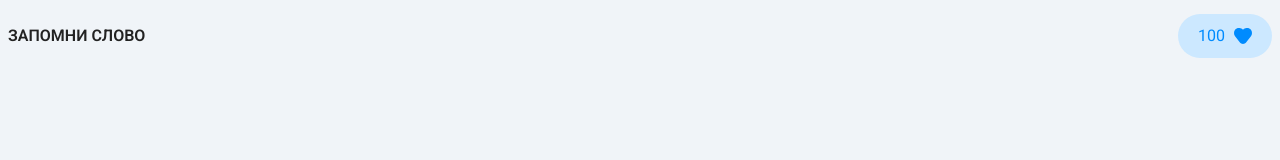
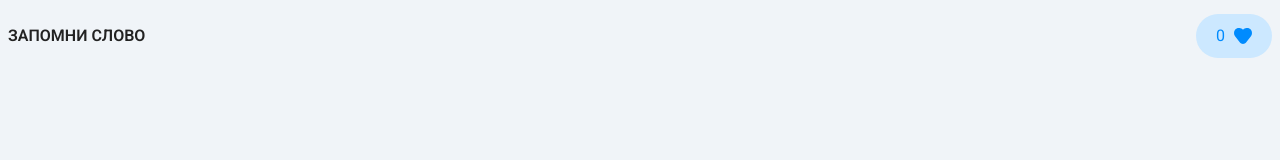
Before and after one commit to daryaWork/dz, a Vue app: page / in a window 1280 px wide. Shown: the top 160 px of the page. Built offline with nearby package versions, Linux system fonts and the light colour scheme.

Commit message:
add state

```diff
--- a/src/App.vue
+++ b/src/App.vue
@@ -1,5 +1,5 @@
 <template>
-  <Header />
+  <Header :score="score" />
   <main>
     <Card :card="card" />
     <Button />
@@ -7,15 +7,22 @@
 </template>
 
 <script setup lang="ts">
+import { ref } from 'vue';
 import Button from './components/Button.vue';
 import Header from './components/Header.vue';
 import Card from './components/Card.vue';
 
-const card = {
+const score = ref(0);
+// status - success | fail | pending
+// state - opened | closed
+
+const card = ref({
   cardNumber: '09',
   word: 'letter',
   translation: 'слово',
-}
+  state: 'closed',
+  status: 'pending'
+})
 </script>
 
 <style scoped>
--- a/src/components/Card.vue
+++ b/src/components/Card.vue
@@ -129,6 +129,14 @@ const handleReject = () => {
   transform: rotateY(180deg);
 }
 
+.front {
+  opacity: 1;
+}
+
+.card.is-flipped .front {
+  opacity: 0;
+}
+
 .big-icon {
   width: 42px;
   height: 42px;
--- a/src/components/Header.vue
+++ b/src/components/Header.vue
@@ -8,7 +8,8 @@
 
 <script setup lang="ts">
 import Score from './Score.vue';
-const score = 100;
+
+const props = defineProps<{ score: number }>();
 </script>
 
 <style>
```
